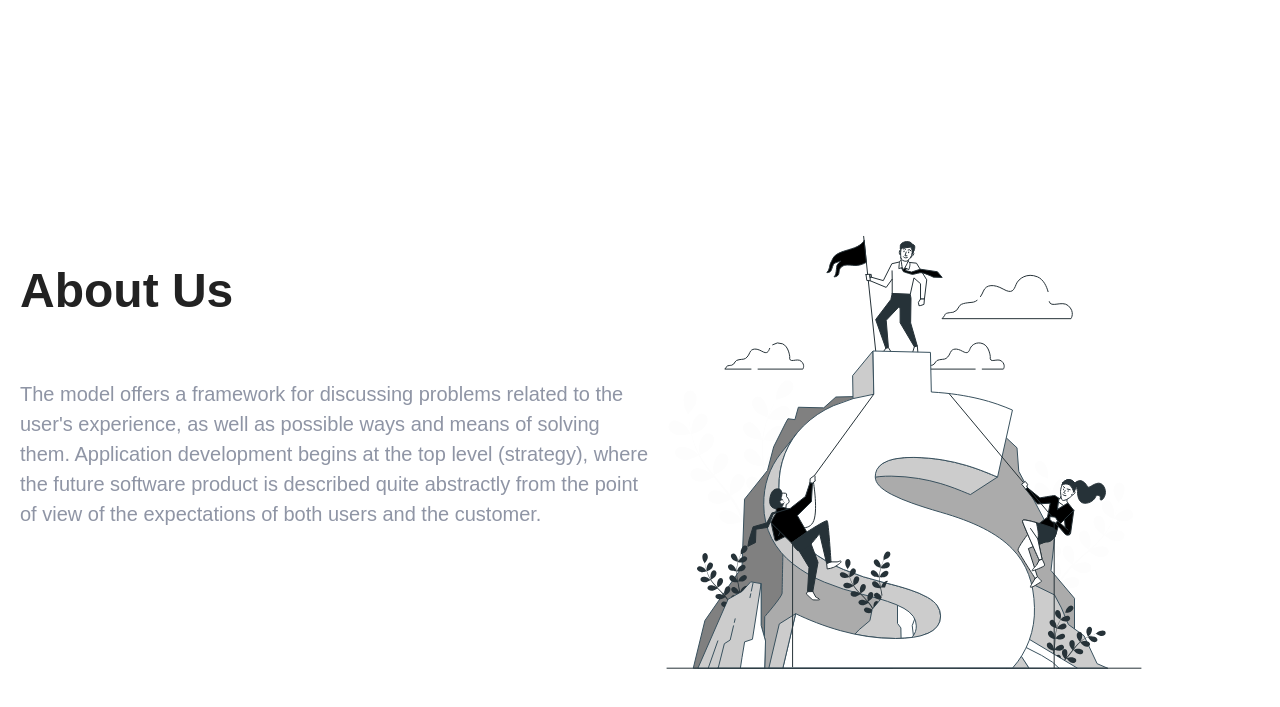
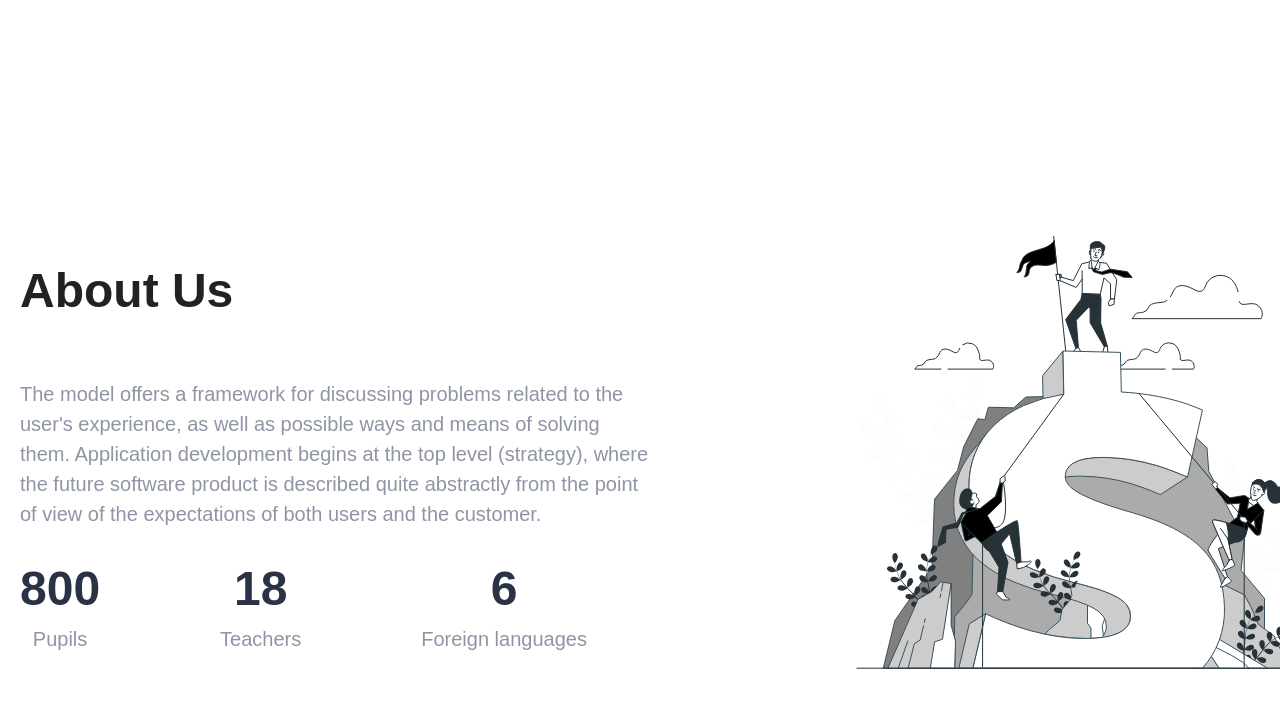
Before and after one commit to webdev20071995/britlex, a plain HTML site: page index.html in a window 1280 px wide. Shown: the part 2120-2827 px from the top of the page. Drawn offline with Linux system fonts and the light colour scheme.

Commit message:
Added an info section to the about-us section

```diff
--- a/css/styles.css
+++ b/css/styles.css
@@ -285,6 +285,48 @@ img {
   width: 635px;
 }
 
+/* INFO */
+.info {
+  display: flex;
+  flex-wrap: wrap;
+  margin: 0;
+  padding: 0;
+  margin-left: -120px;
+  margin-bottom: -50px;
+}
+
+.info__text-number-wrapper {
+  display: flex;
+  flex-direction: column;
+  align-items: center;
+  margin-left: 120px;
+  margin-bottom: 50px;
+}
+
+.info__text {
+  font-size: 20px;
+  line-height: normal;
+  white-space: nowrap;
+  color: #8F95A5;
+}
+
+.info__number {
+  order: -1;
+  color:#2A3246;
+  font-size: 48px;
+  line-height: 166%;
+  font-weight: 600;
+  margin: 0;
+}
+
+.asout-us__img {
+  margin-left: 190px;
+  display: block;
+  width: 500px;
+  height: 500px;
+  object-fit: contain;
+}
+
 
 /* PRICING */
 .pricing {
--- a/index.html
+++ b/index.html
@@ -107,9 +107,25 @@
           <h3 class="about__us-title">About Us</h3>
           <p class="about-us__text">The model offers a framework for discussing problems related to the user's experience, as well as possible ways and means of solving them. Application development begins at the top level (strategy), where the future software product is described quite abstractly from the point of view of the expectations of both users and the customer.
           </p>
+          <!-- INFO  -->
+          <dl class="info">
+            <div class="info__text-number-wrapper">
+              <dt class="info__text">Pupils</dt>
+              <dd class="info__number">800</dd>
+            </div>
+            <div class="info__text-number-wrapper">
+              <dt class="info__text">Teachers</dt>
+              <dd class="info__number">18</dd>
+            </div>
+            <div class="info__text-number-wrapper">
+              <dt class="info__text">Foreign languages</dt>
+              <dd class="info__number">6</dd>
+            </div>
+          </dl>
+        </div>
 
+        <img class="asout-us__img" src="img/about-us.svg" alt="boys">
         </div>
-        <img class="asout-us__img" src="img/about-us.svg" alt="">
       </div>
     </div>
 
```
